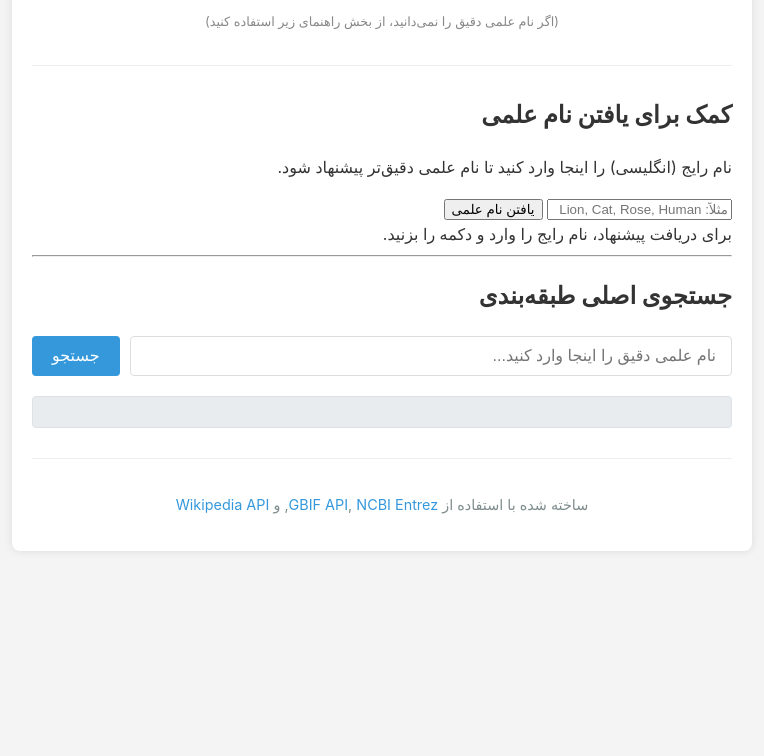
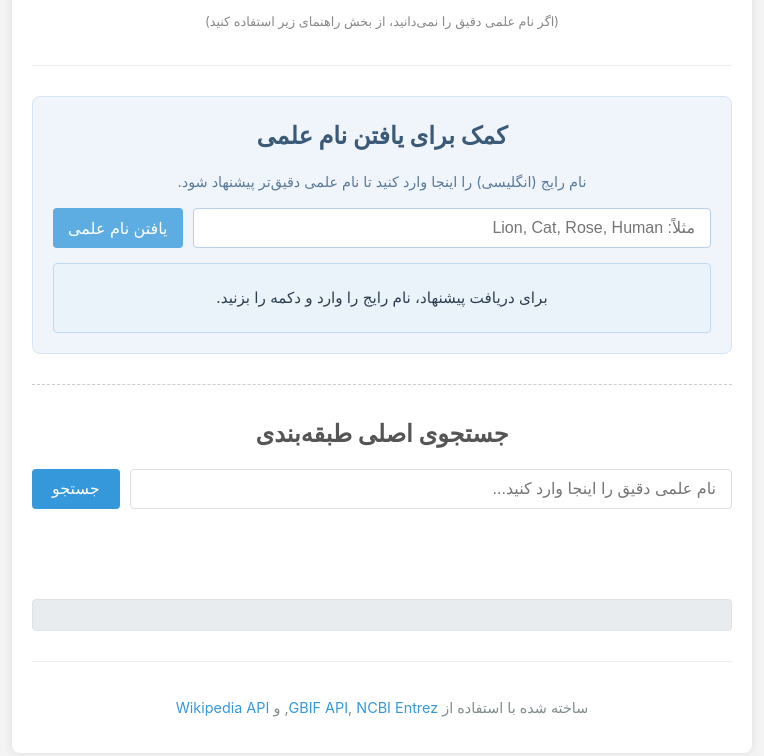
Before and after one commit to MyNameisKaveh/taxonomy-app, a plain HTML site: page index.html in a window 1280 px wide. Shown: the part 186-942 px from the top of the page, without its empty margins (258-1022 px from the left). Before the commit the page ends 800 px from the top, so only its background shows below. Drawn offline with Linux system fonts and the light colour scheme.

Commit message:
Update style.css

```diff
--- a/style.css
+++ b/style.css
@@ -39,6 +39,111 @@ main {
     text-align: right;
 }
 
+/* Styles for Suggestion Section */
+.suggestion-section {
+    background-color: #f0f5fb; /* کمی آبی روشن‌تر */
+    padding: 20px;
+    border: 1px solid #d6e4f5;
+    border-radius: 8px;
+    margin-bottom: 30px;
+}
+
+.suggestion-section h2 {
+    margin-top: 0;
+    margin-bottom: 10px;
+    text-align: center;
+    color: #3a5a78; /* آبی تیره‌تر */
+}
+
+.suggestion-section p {
+    text-align: center;
+    font-size: 0.9em;
+    color: #5a7a9a;
+    margin-bottom: 15px;
+}
+
+.suggestion-box {
+    display: flex;
+    gap: 10px;
+    margin-bottom: 15px;
+}
+
+#commonNameInput {
+    flex-grow: 1;
+    padding: 10px 15px;
+    border: 1px solid #b8cde6;
+    border-radius: 4px;
+    font-size: 1em;
+}
+
+#suggestButton {
+    padding: 10px 15px;
+    background-color: #5dade2; /* آبی کمی روشن‌تر */
+    color: white;
+    border: none;
+    border-radius: 4px;
+    cursor: pointer;
+    font-size: 1em;
+    transition: background-color 0.3s ease;
+}
+
+#suggestButton:hover {
+    background-color: #3498db;
+}
+
+.suggestion-result-container {
+    margin-top: 15px;
+    padding: 12px 15px;
+    background-color: #eaf2fa;
+    border: 1px solid #c2d9f0;
+    border-radius: 4px;
+    min-height: 44px;
+    display: flex;
+    justify-content: center;
+    align-items: center;
+    text-align: center;
+    color: #2c3e50; /* رنگ متن اصلی */
+    font-size: 0.95em;
+    flex-wrap: wrap; /* برای موبایل اگر دکمه‌ها جا نشدن */
+    gap: 10px; /* فاصله بین متن و دکمه‌ها */
+}
+
+.suggestion-result-container .error-message {
+     color: #dc3545; /* قرمز برای خطا */
+}
+
+.suggestion-result-container .copy-button {
+    /* margin-right: 10px; */ /* با gap دیگه لازم نیست */
+    padding: 4px 10px; /* کمی بزرگتر */
+    font-size: 0.85em; /* کمی خواناتر */
+    cursor: pointer;
+    background-color: #007bff;
+    color: white;
+    border: none;
+    border-radius: 3px;
+    white-space: nowrap; /* جلوگیری از شکستن متن دکمه */
+}
+.suggestion-result-container .copy-button:hover {
+    background-color: #0056b3;
+}
+
+
+/* Divider Line Style */
+.section-divider {
+    border: none;
+    border-top: 1px dashed #ccc;
+    margin: 30px 0;
+}
+
+
+/* Styles for Main Search Section */
+main h2 { /* استایل برای عنوان "جستجوی اصلی طبقه‌بندی" */
+    text-align: center;
+    color: #555;
+    margin-top: 0; /* چون با hr فاصله ایجاد شده */
+    margin-bottom: 15px;
+}
+
 .search-box {
     display: flex;
     gap: 10px;
@@ -53,9 +158,9 @@ main {
     font-size: 1em;
 }
 
-#searchButton {
+#searchButton { /* دکمه جستجوی اصلی */
     padding: 10px 20px;
-    background-color: #3498db;
+    background-color: #3498db; /* آبی اصلی */
     color: white;
     border: none;
     border-radius: 4px;
@@ -68,22 +173,20 @@ main {
     background-color: #2980b9;
 }
 
-#loadingIndicator p { /* استایل برای متن "در حال بارگذاری اطلاعات..." */
+#loadingIndicator p {
     color: #3498db;
     text-align: center;
     padding: 15px;
     margin-top: 20px;
 }
-/* این بخش ممکن است دیگر استفاده نشود اگر loadingIndicator فقط یک p دارد*/
-/* #loadingIndicator {
+
+#speciesImageContainer { /* فقط استایل‌های ضروری، بقیه در JS */
     text-align: center;
-    padding: 15px;
-    margin-top: 20px;
-    border-radius: 4px;
-} */
+    margin-bottom: 20px;
+    min-height: 50px; /* حداقل ارتفاع برای اسپینر یا پیام */
+}
 
-
-#errorContainer {
+#errorContainer { /* برای خطاهای جستجوی اصلی */
     background-color: #f8d7da;
     color: #721c24;
     border: 1px solid #f5c6cb;
@@ -93,7 +196,7 @@ main {
     border-radius: 4px;
 }
 
-#resultsContainer {
+#resultsContainer { /* نتایج طبقه‌بندی اصلی */
     margin-top: 20px;
     padding: 15px;
     background-color: #e9ecef;
@@ -101,12 +204,13 @@ main {
     border: 1px solid #dee2e6;
 }
 
-#resultsContainer h2 {
+#resultsContainer h2 { /* عنوان داخل نتایج اصلی */
     margin-top: 0;
     margin-bottom: 15px;
     color: #495057;
     border-bottom: 1px solid #ced4da;
     padding-bottom: 10px;
+    text-align: right; /* راست چین برای این عنوان */
 }
 
 #resultsContainer ul {
@@ -147,7 +251,7 @@ footer a:hover {
     text-decoration: underline;
 }
 
-.info-message {
+.info-message { /* پیام "گونه پیدا نشد" در بخش نتایج اصلی */
     color: #0c5460;
     background-color: #d1ecf1;
     border: 1px solid #bee5eb;
@@ -159,13 +263,13 @@ footer a:hover {
 
 /* Spinner styles */
 .loader {
-    border: 5px solid #f3f3f3; /* Light grey */
-    border-top: 5px solid #3498db; /* Blue */
+    border: 5px solid #f3f3f3;
+    border-top: 5px solid #3498db; /* رنگ آبی برای اسپینر اصلی */
     border-radius: 50%;
     width: 40px;
     height: 40px;
     animation: spin 1s linear infinite;
-    margin: 20px auto; /* برای وسط‌چین شدن spinner */
+    margin: 20px auto;
 }
 
 @keyframes spin {
```
